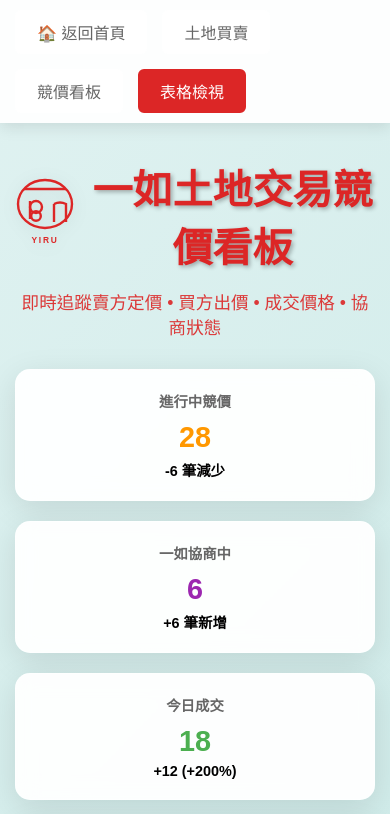
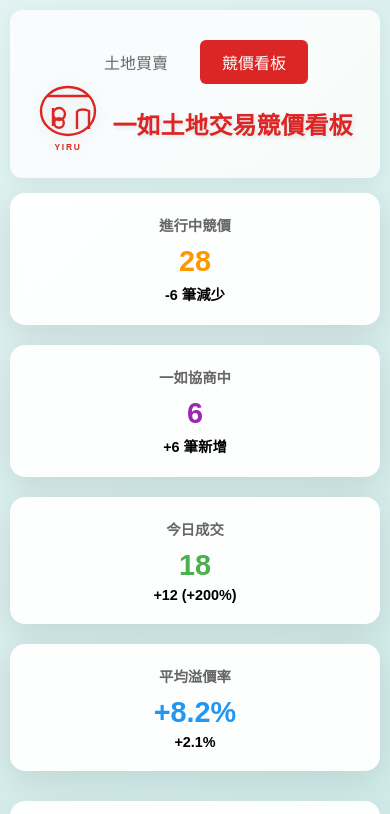
Before and after one commit to AngeWoo/YI, a plain HTML site: page index2.html in a window 390 px wide. Shown: the top 814 px of the page. Drawn offline with Linux system fonts and the light colour scheme.

Commit message:
Add files via upload

```diff
--- a/index2.html
+++ b/index2.html
@@ -15,18 +15,25 @@
             font-family: 'Microsoft JhengHei', Arial, sans-serif;
             background: linear-gradient(135deg, #e0f2f1 0%, #b2dfdb 100%);
             min-height: 100vh;
-            padding: 20px;
+            padding: 20px 0 0 0;
         }
 
-        .nav-bar {
-            background: rgba(255, 255, 255, 0.95);
-            padding: 15px 30px;
+        .header-container {
+            position: relative;
+            background: rgba(255, 255, 255, 0.8);
+            padding: 20px 40px;
+            margin: 0 20px 20px 20px;
             border-radius: 12px;
-            margin-bottom: 20px;
-            box-shadow: 0 4px 15px rgba(0,0,0,0.1);
+            box-shadow: 0 4px 15px rgba(0,0,0,0.05);
+        }
+
+        .header-nav {
+            position: absolute;
+            top: 50%;
+            right: 40px;
+            transform: translateY(-50%);
             display: flex;
-            gap: 15px;
-            flex-wrap: wrap;
+            gap: 10px;
         }
 
         .nav-link {
@@ -36,26 +43,23 @@
             border-radius: 6px;
             transition: all 0.3s;
             font-weight: 500;
-            background: white;
+            background: transparent;
             border: 2px solid transparent;
         }
 
         .nav-link:hover {
+            color: #DC2626;
             background: #f0f0f0;
-            border-color: #DC2626;
-            color: #DC2626;
         }
 
         .nav-link.active {
             background: #DC2626;
             color: white;
-            border-color: #DC2626;
         }
 
         .header {
             text-align: center;
             color: white;
-            margin-bottom: 30px;
         }
 
         .title-container {
@@ -73,7 +77,7 @@
         .header h1 {
             font-size: 2.5rem;
             margin: 0;
-            text-shadow: 2px 2px 4px rgba(0,0,0,0.3);
+            text-shadow: 2px 2px 4px rgba(0,0,0,0.1);
             color: #DC2626;
         }
 
@@ -81,6 +85,10 @@
             font-size: 1.1rem;
             opacity: 0.9;
             color: #DC2626;
+        }
+
+        .page-content {
+            padding: 0 20px 20px 20px;
         }
 
         .market-summary {
@@ -406,29 +414,36 @@
 
         @media (max-width: 768px) {
             body {
-                padding: 0;
+                padding: 10px 0 0 0;
             }
 
-            .nav-bar {
-                padding: 10px 15px;
-                margin: 0 0 15px 0;
-                border-radius: 0;
+            .header-container {
+                padding: 15px 20px;
+                margin: 0 10px 15px 10px;
+            }
+            .header h1 {
+                font-size: 1.5rem;
+            }
+            .header p {
+                display: none;
+            }
+            .header-nav {
+                position: static;
+                transform: none;
+                justify-content: center;
+                width: 100%;
+                margin-top: 15px;
+            }
+            .title-container {
+                margin-bottom: 0;
             }
 
-            .header,
-            .market-summary {
-                padding-left: 15px;
-                padding-right: 15px;
-            }
-
-            .header {
-                padding-top: 20px;
-                padding-bottom: 10px;
-                margin-bottom: 20px;
+            .page-content {
+                padding: 0 10px 10px 10px;
             }
 
             .dashboard {
-                border-radius: 0;
+                border-radius: 15px;
                 padding: 15px;
             }
 
@@ -448,7 +463,7 @@
 
             .table-container {
                 box-shadow: none;
-                border-radius: 0;
+                border-radius: 12px;
                 margin-top: 15px;
             }
         }
@@ -456,13 +471,11 @@
     </style>
 </head>
 <body>
-    <div class="nav-bar">
-        <a href="index.html" class="nav-link">🏠 返回首頁</a>
+    <header class="header-container">
+        <nav class="header-nav">
             <a href="index.html" class="nav-link">土地買賣</a>
-        <a href="index1.html" class="nav-link">競價看板</a>
-        <a href="index2.html" class="nav-link active">表格檢視</a>
-    </div>
-
+            <a href="index1.html" class="nav-link active">競價看板</a>
+        </nav>
         <div class="header">
             <div class="title-container">
                 <div class="logo-container">
@@ -481,7 +494,9 @@
             </div>
             <p>即時追蹤賣方定價 • 買方出價 • 成交價格 • 協商狀態</p>
         </div>
+    </header>
 
+    <div class="page-content">
         <div class="market-summary">
             <div class="summary-card">
                 <h3>進行中競價</h3>
@@ -578,6 +593,7 @@
                         <!-- 表格內容將由JavaScript動態生成 -->
                     </tbody>
                 </table>
+            </div>
         </div>
     </div>
 
```
Also changed, not shown: index.html (+74 -53 lines), index1.html (+50 -30 lines). Lines whose indentation alone changed are shown as unchanged.
